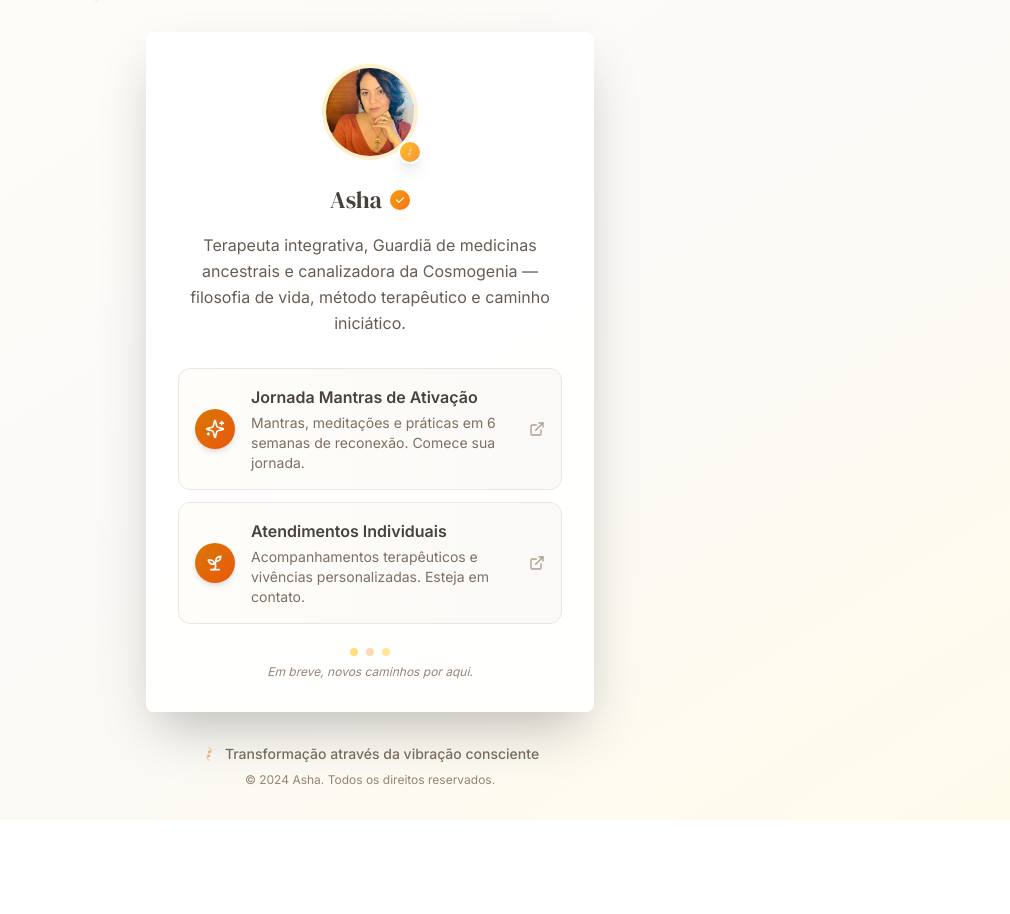
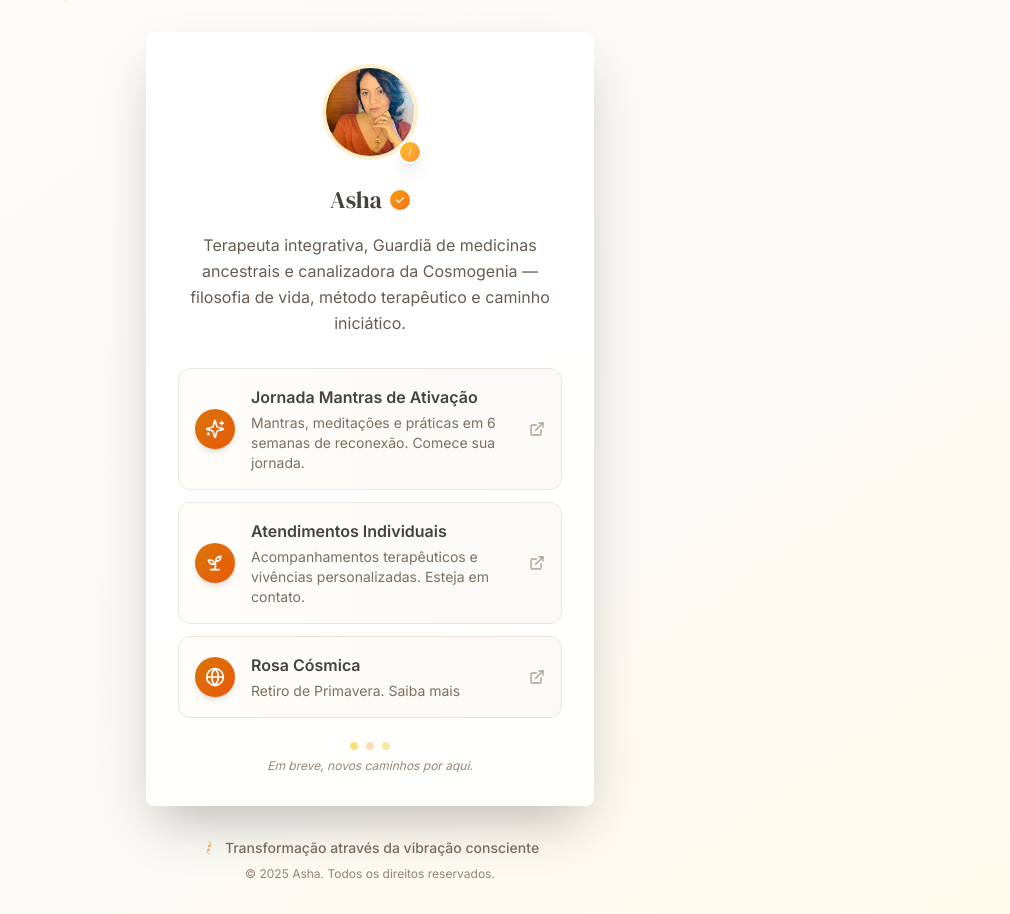
Before and after one commit to rian987ff/jornada, a Next.js app: page / in a window 1280 px wide. Shown: the whole page, without its empty margins (270-1280 px from the left). Before the commit the page ends 820 px from the top, so only its background shows below. Built offline with nearby package versions, Linux system fonts and the light colour scheme.

Commit message:
Update page.tsx

```diff
--- a/app/page.tsx
+++ b/app/page.tsx
@@ -37,12 +37,12 @@ const PROFILE_CONFIG = {
       icon: "sprout",
       description: "Acompanhamentos terapêuticos e vivências personalizadas. Esteja em contato.",
     },
-    // {
-    //   title: "LinkedIn",
-    //   url: "https://linkedin.com/in/seuusuario",
-    //   icon: "linkedin",
-    //   description: "Rede profissional",
-    // },
+    {
+      title: "Rosa Cósmica",
+      url: "https://forms.gle/29YkDhNF7ytUbePz7",
+      icon: "🌹",
+      description: "Retiro de Primavera. Saiba mais",
+    },
   ],
 
   // Links ocultos - descomente para ativar
@@ -310,7 +310,7 @@ export default function LinkTreePage() {
             <SpiralIcon className="w-4 h-4 text-amber-600 mr-2" />
             <p className="text-earth-600 text-sm font-medium">Transformação através da vibração consciente</p>
           </div>
-          <p className="text-earth-500 text-xs">© 2024 {PROFILE_CONFIG.name}. Todos os direitos reservados.</p>
+          <p className="text-earth-500 text-xs">© 2025 {PROFILE_CONFIG.name}. Todos os direitos reservados.</p>
         </div>
       </div>
     </div>
```
